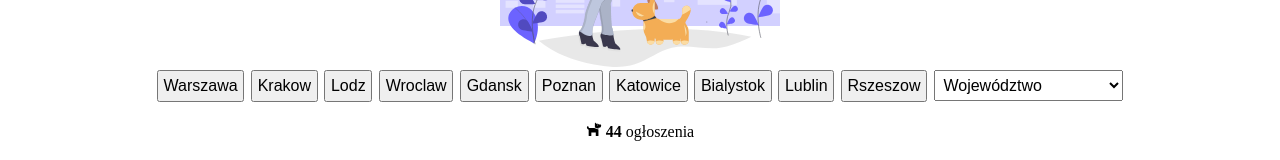
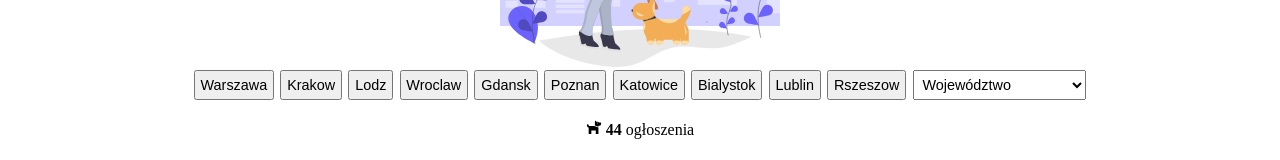
Before and after one commit to alperenatikhan/dogopolsko, a React (Create React App) app: page / in a window 1280 px wide. Shown: the part 253-413 px from the top of the page. Built offline with nearby package versions, Linux system fonts and the light colour scheme; a web font is replaced by a local one.

Commit message:
Letter mistake corrected

```diff
--- a/src/ResultsRender.js
+++ b/src/ResultsRender.js
@@ -50,7 +50,11 @@ export default function ResultsRender() {
         <div>
           {cities.map((city) => (
             <button
-              style={{ fontSize: "1rem", padding: "0.3rem", margin: "0.2rem" }}
+              style={{
+                fontSize: "0.9rem",
+                padding: "0.3rem",
+                margin: "0.2rem"
+              }}
               value={city}
               key={city}
               onClick={(el) => setLocation(el.target.value)}
@@ -60,7 +64,7 @@ export default function ResultsRender() {
             </button>
           ))}
           <select
-            style={{ fontSize: "1rem", padding: "0.3rem", margin: "0.2rem" }}
+            style={{ fontSize: "0.9rem", padding: "0.3rem", margin: "0.2rem" }}
             onChange={(el) => setLocation(el.target.value)}
           >
             {" "}
```
